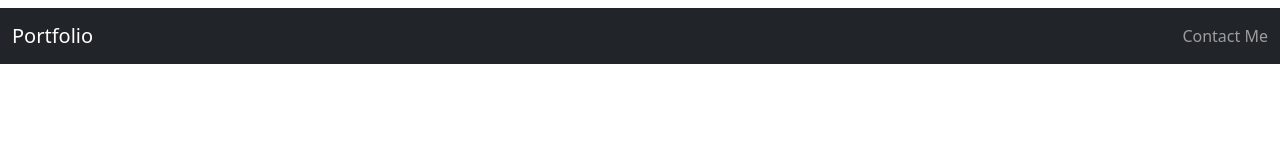
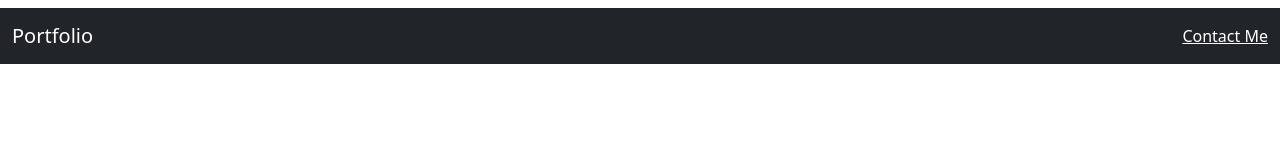
Before and after one commit to vaishali-gupta/Portfolio, a React (Create React App) app: page / in a window 1280 px wide. Shown: the top 160 px of the page. Built offline with nearby package versions, Linux system fonts and the light colour scheme.

Commit message:
adding email info

```diff
--- a/src/landingComponent.js
+++ b/src/landingComponent.js
@@ -25,7 +25,7 @@ function LandingComponent() {
         <NavbarBrand href="/">
          Portfolio
        </NavbarBrand>
-       <NavbarText>Contact Me</NavbarText>
+       <NavbarText><a href='mailto:vaishaligupta0205@gmail.com' target='_blank'>Contact Me</a></NavbarText>
       </Navbar>
 
 
```
